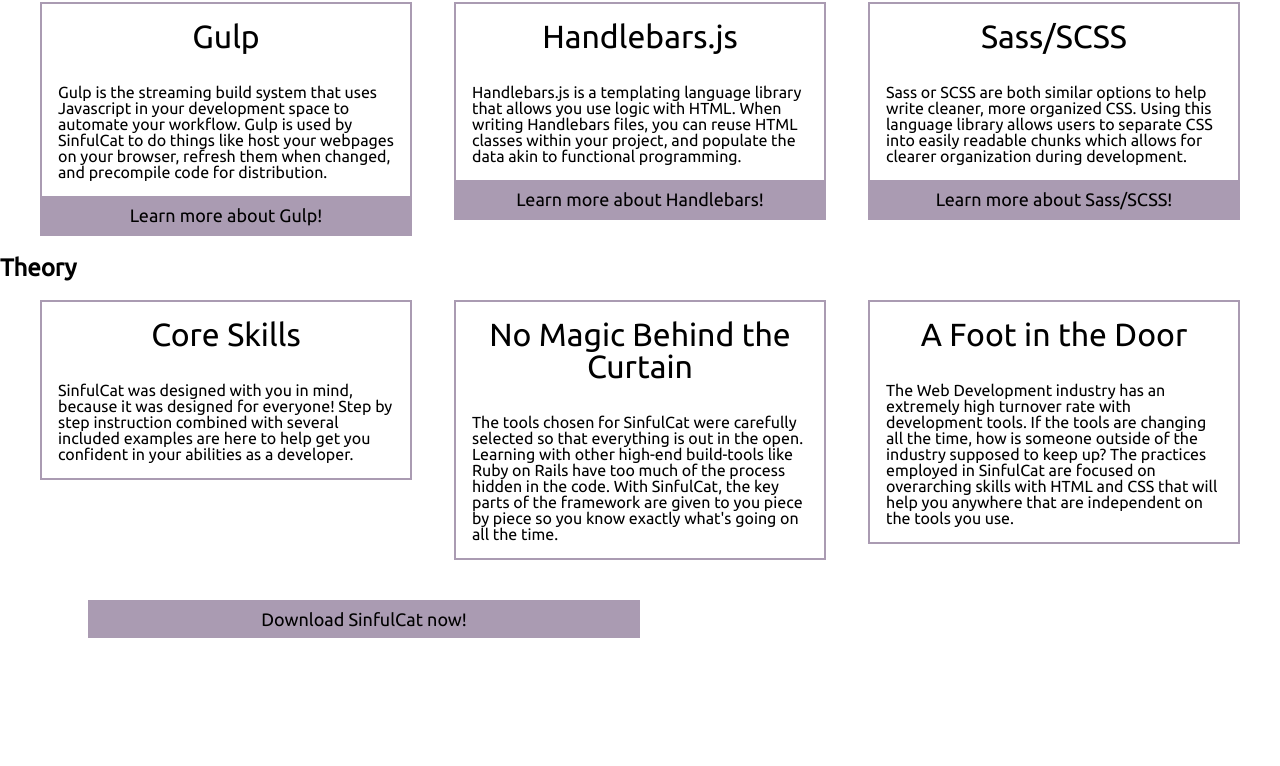
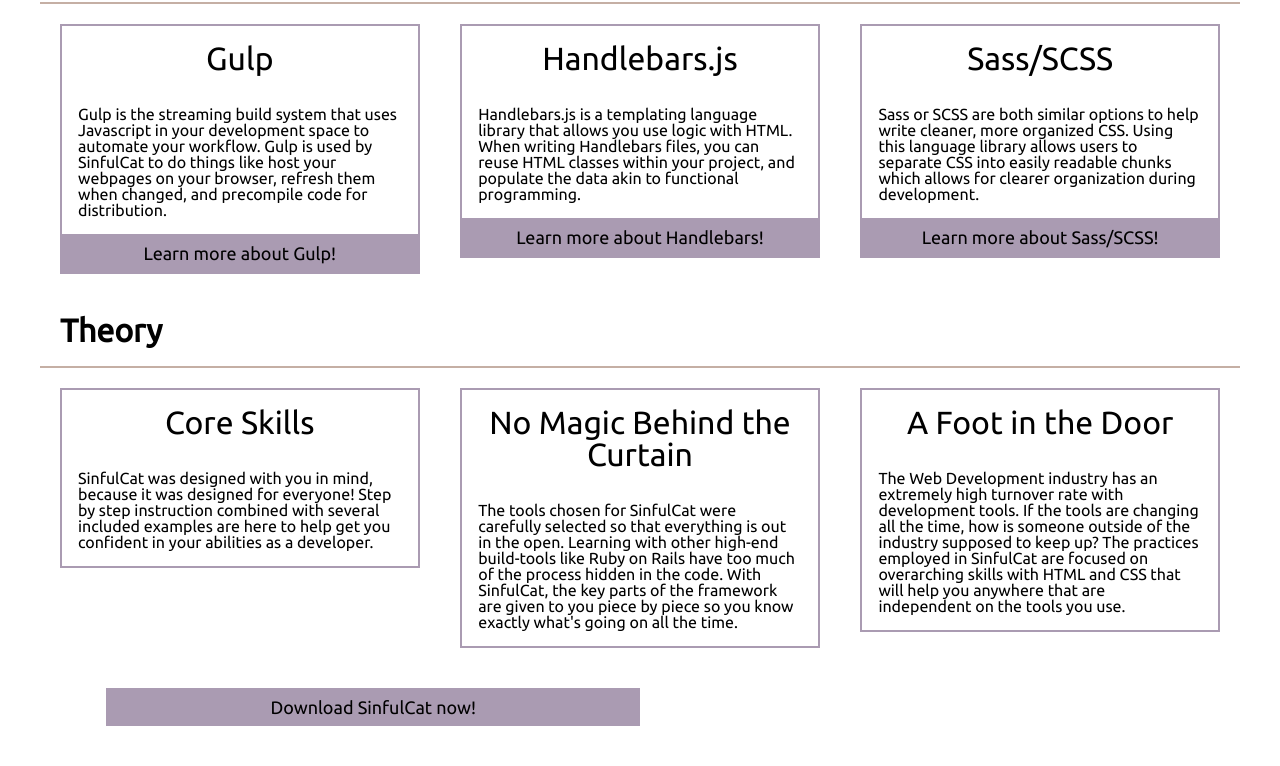
Before and after one commit to CSKingMartin/sinfulCatWebsite, a plain HTML site: page index.html in a window 1280 px wide. Shown: the part 710-1476 px from the top of the page. Before the commit the page ends 1368 px from the top, so only its background shows below. Drawn offline with Linux system fonts and the light colour scheme.

Commit message:
index page changes

```diff
--- a/index.html
+++ b/index.html
@@ -42,8 +42,6 @@
 
 			<div id="number2">
 				<img src="images/sinfulCat1-lg.png" style="max-height: 520px">
-			</div>
-
 			</div>
 
 		</div>
@@ -111,9 +109,9 @@
 						<a href="http://sass-lang.com/">Learn more about Sass/SCSS!</a>
 					</div>
 				</div>
-				</div>			</div>
+			</div>		</div>
 
-			<h2>Theory</h2>
+		<h1>Theory</h1>
 
 		<div class="layout layout-3wide">
 
@@ -177,6 +175,7 @@
 
 		</div>
 
+	</div>
 
 
 
--- a/main.css
+++ b/main.css
@@ -5,6 +5,10 @@
   padding: 20px;
   max-width: 1240px;
   margin: auto; }
+  .layout h1 {
+    border-bottom: 2px solid #C5AFA4; }
+  .layout + * {
+    padding: 20px; }
   @media (min-width: 1000px) {
     .layout.layout-frame-wrapper > * {
       float: left; }
@@ -158,7 +162,8 @@
     color: black; }
   .button a {
     text-decoration: none;
-    color: black; }
+    color: black;
+    cursor: pointer; }
   .button:focus {
     outline: 0; }
   .button:hover {
```
Lines whose indentation alone changed are shown as unchanged.
